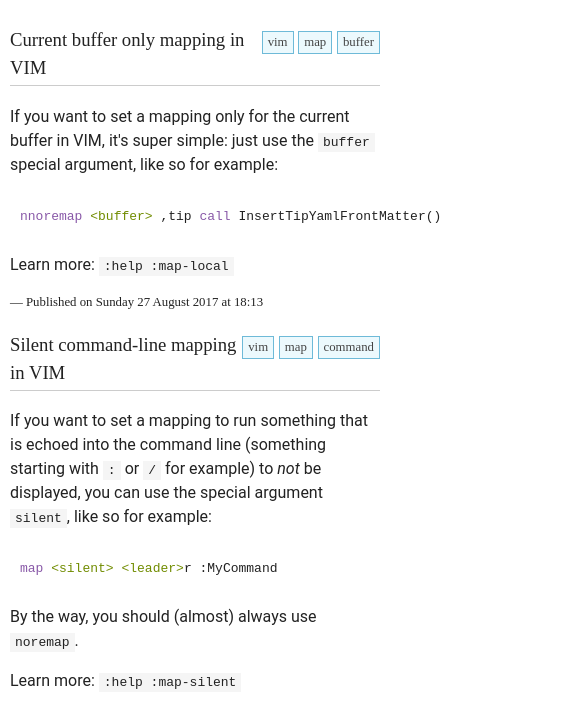
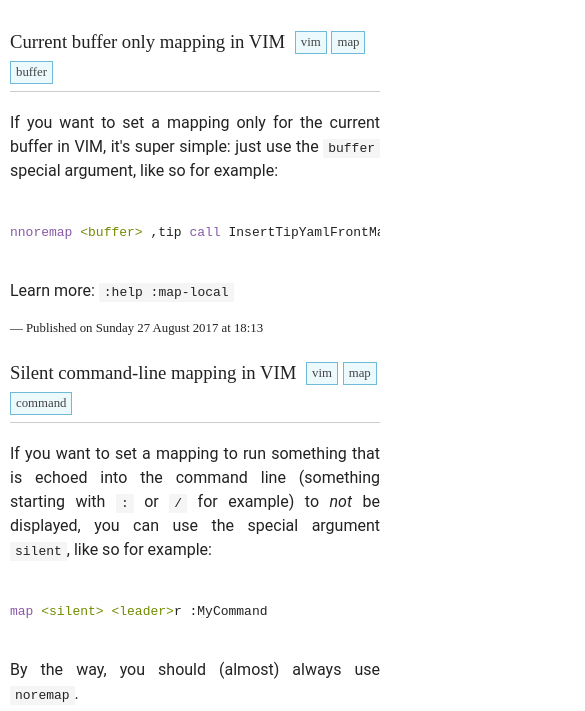
Before and after one commit to math2001/tips, a website: page index.html in a window 390 px wide. Shown: the part 119-830 px from the top of the page, 585 px wide, since content can reach past the window. Drawn offline with nearby package versions, Linux system fonts and the light colour scheme; a web font is replaced by a local one.

Commit message:
:lipstick: fixed content on phones

```diff
--- a/css/phones.css
+++ b/css/phones.css
@@ -1,7 +1,22 @@
 h1 {
     text-align: center;
 }
+
 .header-search {
     display: block;
     position: static;
 }
+
+.tips {
+  max-width: 100%;
+}
+
+.tips pre {
+  /* white-space: pre-wrap; */
+  overflow: auto;
+  padding: 20px 0;
+}
+
+.tip-title a { display: inline; }
+.tip-title { display: block; }
+.tip-tags { display: inline; padding-left: 5px; vertical-align: bottom;}
--- a/css/style.css
+++ b/css/style.css
@@ -182,6 +182,8 @@
   overflow: hidden;
 }
 
+.tip-content { text-align: justify; }
+
 .tip-title {
   border-bottom: 1px solid #ccc;
   padding-bottom: 5px;
@@ -285,6 +287,7 @@
   left: 50%;
   transform: translate(-50%, -50%);
   width: 400px;
+  max-width: 100%;
   background-color: #fff;
   box-shadow: 0 0 20px #ccc;
   visibility: hidden;
--- a/index.html
+++ b/index.html
@@ -2,7 +2,7 @@
 <html lang="en">
 <head>
     <link rel="stylesheet" type="text/css" href="css/style.css">
-    <meta name="viewport" content="width=device-width" />
+    <meta name="viewport" content="width=device-width, initial-scale=1" />
     <link rel="stylesheet" href="https://fonts.googleapis.com/css?family=Carme">
     <link rel="stylesheet" media="screen and (max-width: 600px)" href="css/phones.css">
     <link rel="icon" type="image/png" href="img/mt.png">
```
Also changed, not shown: index.template.html (+1 -1 lines).
